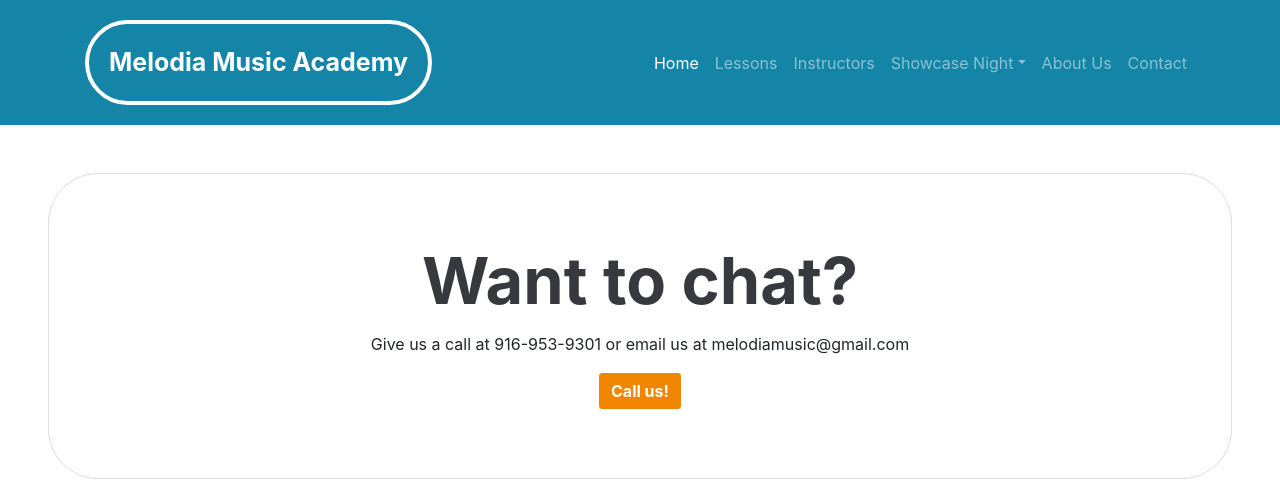
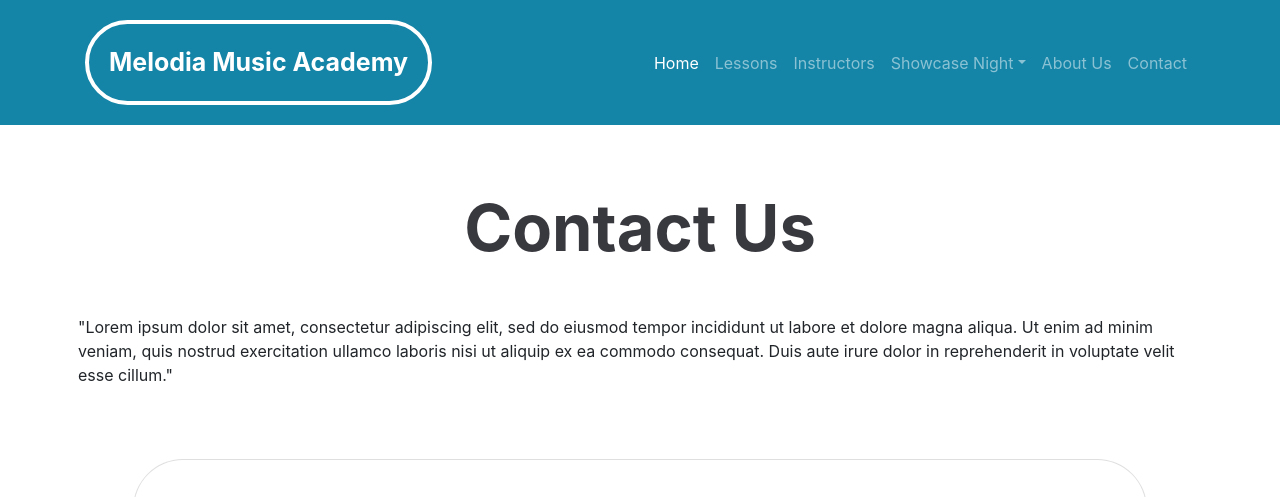
Before and after one commit to jachanzar/melodiamusicacademy, a website: page contactus.html in a window 1280 px wide. Shown: the top 497 px of the page. Drawn offline with nearby package versions, Linux system fonts and the light colour scheme.

Commit message:
Build: Add First Section Header

```diff
--- a/contactus.html
+++ b/contactus.html
@@ -47,6 +47,13 @@
     </nav>
 
     <!--top section-->
+    <div class="container">
+        <div class="row justify-content-center mt-5 mb-3 p-3">
+            <h1>Contact Us</h1>
+        </div>
+        <div class="row justify-content-center p-2" >
+            <p>"Lorem ipsum dolor sit amet, consectetur adipiscing elit, sed do eiusmod tempor incididunt ut labore et dolore magna aliqua. Ut enim ad minim veniam, quis nostrud exercitation ullamco laboris nisi ut aliquip ex ea commodo consequat. Duis aute irure dolor in reprehenderit in voluptate velit esse cillum."</p>
+        </div>
     <div class="card text-center m-5 p-5 ">
         <div class="card-body">
           <h1 class="card-title">Want to chat?</h1>
```
Also changed, not shown: aboutus.html (+8 -0 lines), showcase.html (+8 -2 lines), images/drumlesson.jpg (added).
